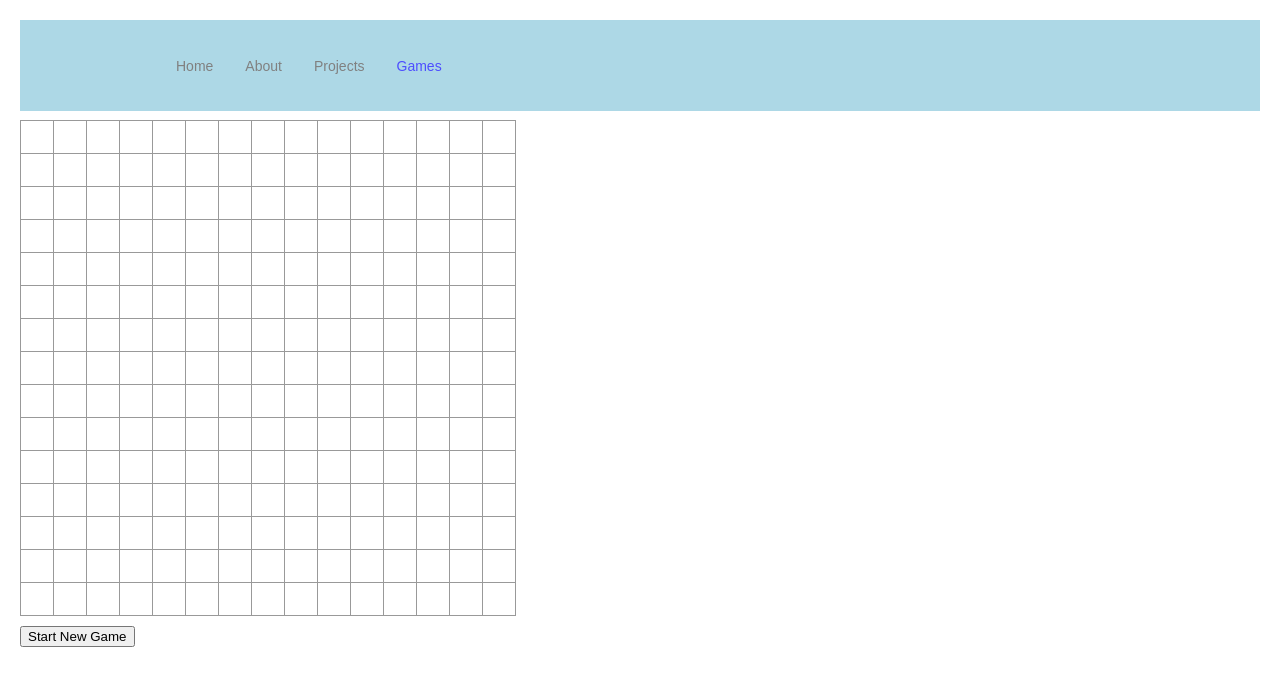
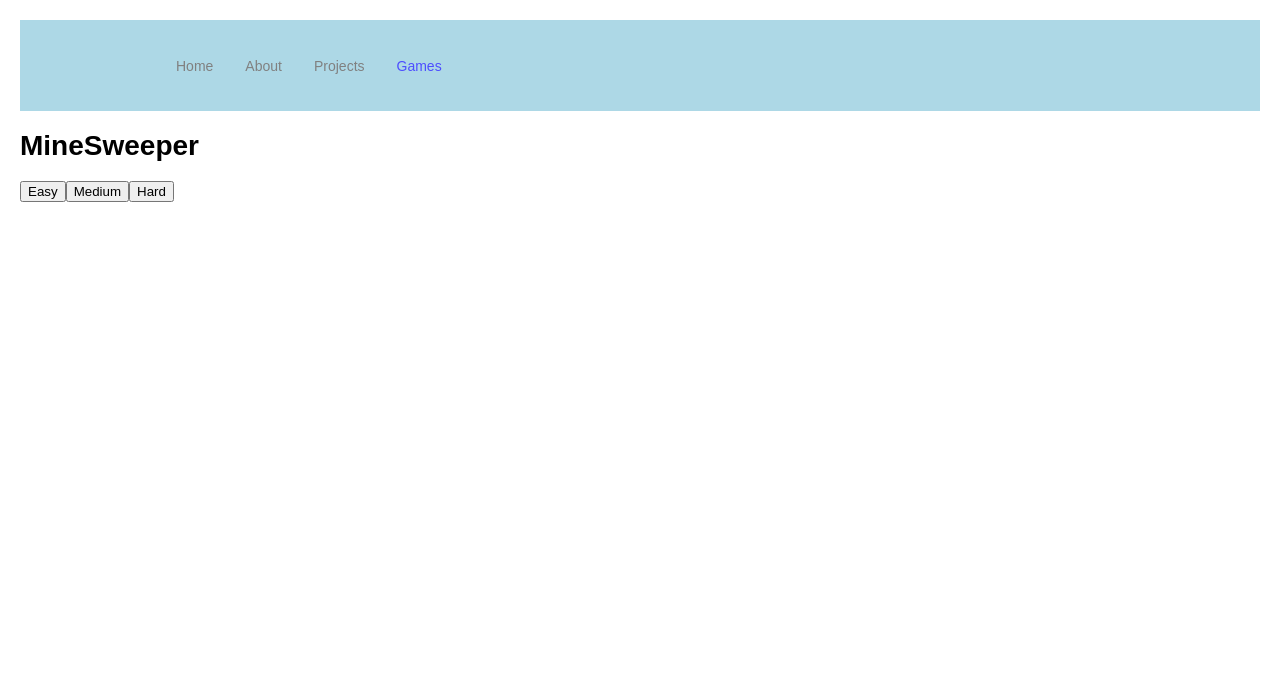
Before and after one commit to ninja1219/ryans-website, a React (Create React App) app: page /games/minesweeper in a window 1280 px wide. Shown: the top 686 px of the page. Built offline with nearby package versions, Linux system fonts and the light colour scheme.

Commit message:
Add more functionality to minesweeper

```diff
--- a/src/pages/games/minesweeper.js
+++ b/src/pages/games/minesweeper.js
@@ -47,27 +47,48 @@ class MineSweeper extends React.Component {
     constructor(props) {
         super(props);
         this.state = {
-            squares: Array(225).fill(null),
-            hiddenGrid: Array(225).fill("0"),
-            numRows: 15,
-            numCols: 15,
-            numBombs: 30
+            squares: null,
+            hiddenGrid: null,
+            numRows: 0,
+            numCols: 0,
+            numBombs: 0,
+            gameEnd: 0  // 0 = keep playing, 1 = win, 2 = lose
         }
     }
 
-    componentDidMount() {
-        this.setGrid();
+    handleClick(i) {
+        if (this.state.gameEnd !== 0) {
+            return;
         }
 
-    handleClick(i) {
         let squares = this.state.squares.slice();
+        let gameEnd = 0;
         squares[i] = this.state.hiddenGrid[i];
         if (squares[i] === '0') {
             squares = this.populateSquares(squares, i);
         }
+
+        if (squares[i] === 'X') {
+            gameEnd = 2;
+        }
+        else if (this.findNumEmpty(squares) === this.state.numBombs) {
+            gameEnd = 1;
+        }
+
         this.setState({
-            squares: squares
+            squares: squares,
+            gameEnd: gameEnd
         });
+    }
+
+    findNumEmpty(squares) {
+        let numEmpty = 0;
+        for (let i = 0; i < this.state.numRows*this.state.numCols; i++) {
+            if (squares[i] === null) {
+                numEmpty++;
+            }
+        }
+        return numEmpty;
     }
 
     populateSquares(squares, i) {
@@ -103,11 +124,32 @@ class MineSweeper extends React.Component {
         return squares;
     }
 
-    setGrid() {
-        const numSquares = this.state.numRows*this.state.numCols;
+    setGrid(level) {
+        let numRows, numCols, numBombs;
+        if (level === 0) {
+            numRows = 10;
+            numCols = 10;
+            numBombs = 10;
+        }
+        else if (level === 1) {
+            numRows = 15;
+            numCols = 15;
+            numBombs = 30;
+        } else if (level === 2) {
+            numRows = 20;
+            numCols = 20;
+            numBombs = 70;
+        }
+        else {
+            numRows = 15;
+            numCols = 15;
+            numBombs = 30;
+        }
+
+        const numSquares = numRows*numCols;
         let grid = Array(numSquares).fill('0');
 
-        for (let i = 0; i < this.state.numBombs; i++) {
+        for (let i = 0; i < numBombs; i++) {
             let randNum = Math.floor(Math.random()*numSquares);
             while (grid[randNum] !== '0') {
                 randNum = Math.floor(Math.random()*numSquares);
@@ -121,13 +163,23 @@ class MineSweeper extends React.Component {
                 continue;
             }
 
-            const currNumBombs = findNumBombs(grid, i, this.state.numRows, this.state.numCols);
+            const currNumBombs = findNumBombs(grid, i, numRows, numCols);
             grid[i] = currNumBombs.toString();
         }
 
         this.setState({
             squares: Array(numSquares).fill(null),
-            hiddenGrid: grid
+            hiddenGrid: grid,
+            numRows: numRows,
+            numCols: numCols,
+            numBombs: numBombs
+        });
+    }
+
+    resetGame() {
+        this.setState({
+            squares: null,
+            gameEnd: 0
         });
     }
 
@@ -135,10 +187,22 @@ class MineSweeper extends React.Component {
         const squares = this.state.squares;
         const numRows = this.state.numRows;
         const numCols = this.state.numCols;
+        const gameEnd = this.state.gameEnd;
 
         return (
             <div className="minesweeper" style={{"margin-top": "10px"}}>
-                <div className="game-board">
+                <h1>MineSweeper</h1>
+                {
+                    gameEnd === 0 ? null : (gameEnd === 1 ? <h3>You Won!</h3> : <h3>You lost</h3>)
+                }
+                {
+                    squares === null
+                    ? <div>
+                        <button onClick={() => this.setGrid(0)}>Easy</button>
+                        <button onClick={() => this.setGrid(1)}>Medium</button>
+                        <button onClick={() => this.setGrid(2)}>Hard</button>
+                    </div>
+                    : <div className="game-board">
                         <Board
                             squares={squares}
                             numRows={numRows}
@@ -146,8 +210,13 @@ class MineSweeper extends React.Component {
                             onClick={i => this.handleClick(i)}
                         />
                     </div>
+                }
 
-                <button style={{"margin-top": "10px"}} onClick={() => this.setGrid()}>Start New Game</button>
+                {
+                    squares === null ?
+                    null :
+                    <button style={{"margin-top": "10px"}} onClick={() => this.resetGame()}>Start New Game</button>
+                }
             </div>
         );
     }
```
Lines whose indentation alone changed are shown as unchanged.
